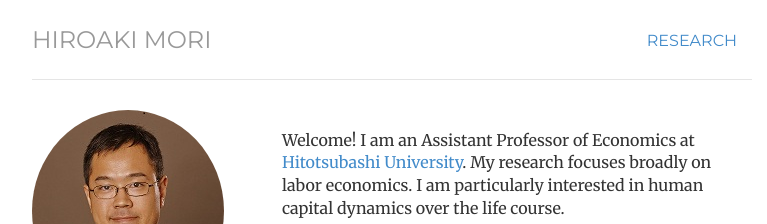
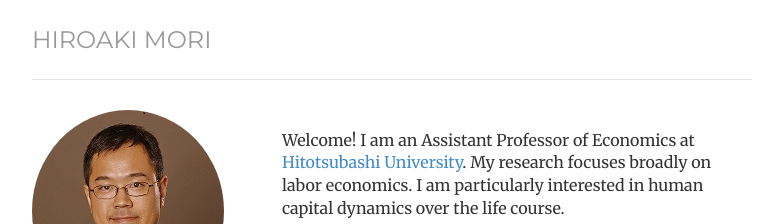
Before and after one commit to morihiroaki/morihiroaki.github.io, a Jekyll site: the page built from index.html, in a window 1280 px wide. Shown: the top 224 px of the page, without its empty margins (248-1015 px from the left). Built offline with Jekyll 4.4.1, drawn with Linux system fonts in a browser that asks for light colours.

Commit message:
Update header.html

```diff
--- a/_includes/header.html
+++ b/_includes/header.html
@@ -1,7 +1,7 @@
 <div class="header">
       <ul class="nav nav-pills pull-right">
         <!--li class="{{ page.cv }}"><a href="/cv.html" title="CV">CV</a></li-->
-        <li class="{{ page.research }}"><a href="/research.html" title="Research">Research</a></li>
+        <!--li class="{{ page.research }}"><a href="/research.html" title="Research">Research</a></li-->
           </ul>
         </li>
       </ul>
```
